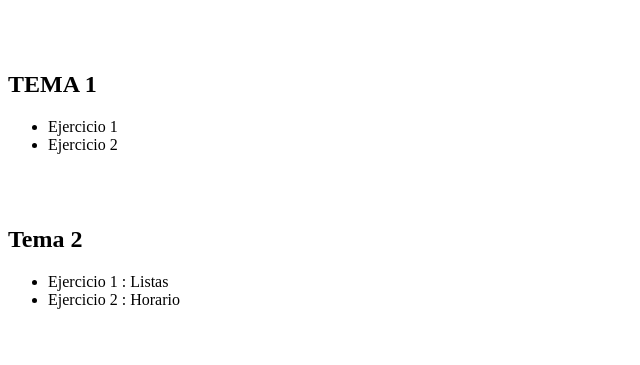
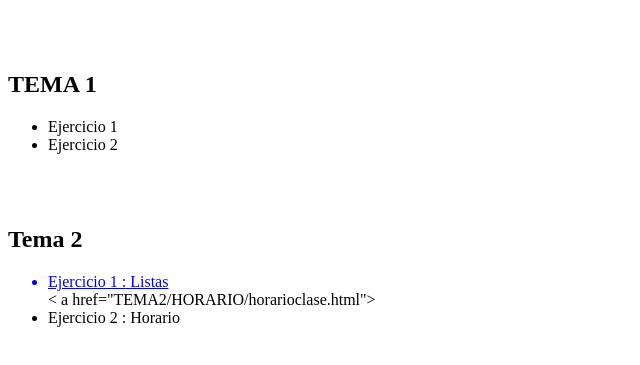
Before and after one commit to mabajim065/HTML, a plain HTML site: page index.html in a window 1280 px wide. Shown: the part 203-568 px from the top of the page, without its empty margins (0-640 px from the left). Drawn offline with Linux system fonts and the light colour scheme.

Commit message:
Update index.html

```diff
--- a/index.html
+++ b/index.html
@@ -24,8 +24,8 @@
     <div>
     <h2> Tema 2 </h2>
         <ul>
-            <li a href="TEMA2/EJERCICIO LISTAS/Eje1listas.html"> Ejercicio 1 : Listas </li>
-            <li a href="TEMA2/HORARIO/horarioclase.html"> Ejercicio 2 : Horario </li>
+            <a href="TEMA2/EJERCICIO LISTAS/Eje1listas.html"><li> Ejercicio 1 : Listas </li></a>
+            < a href="TEMA2/HORARIO/horarioclase.html"><li> Ejercicio 2 : Horario </li></a>
         </ul>
     </div>
 </body>
```
